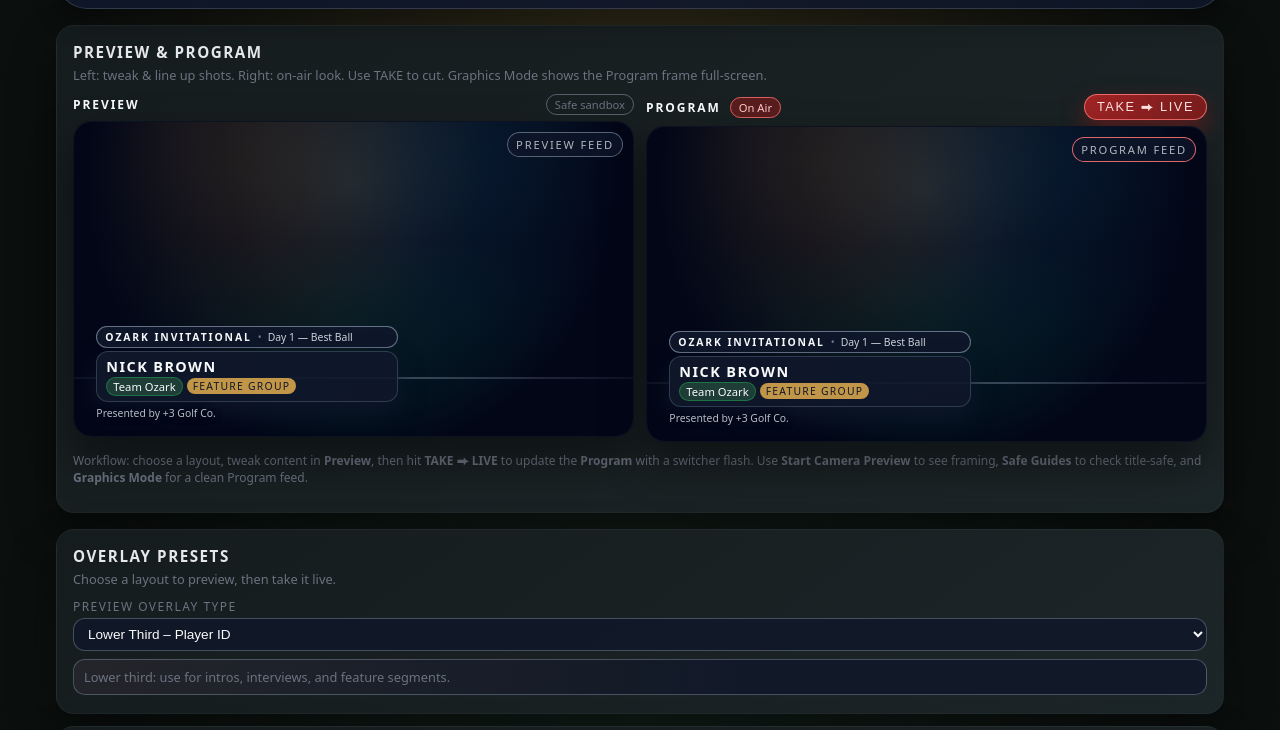
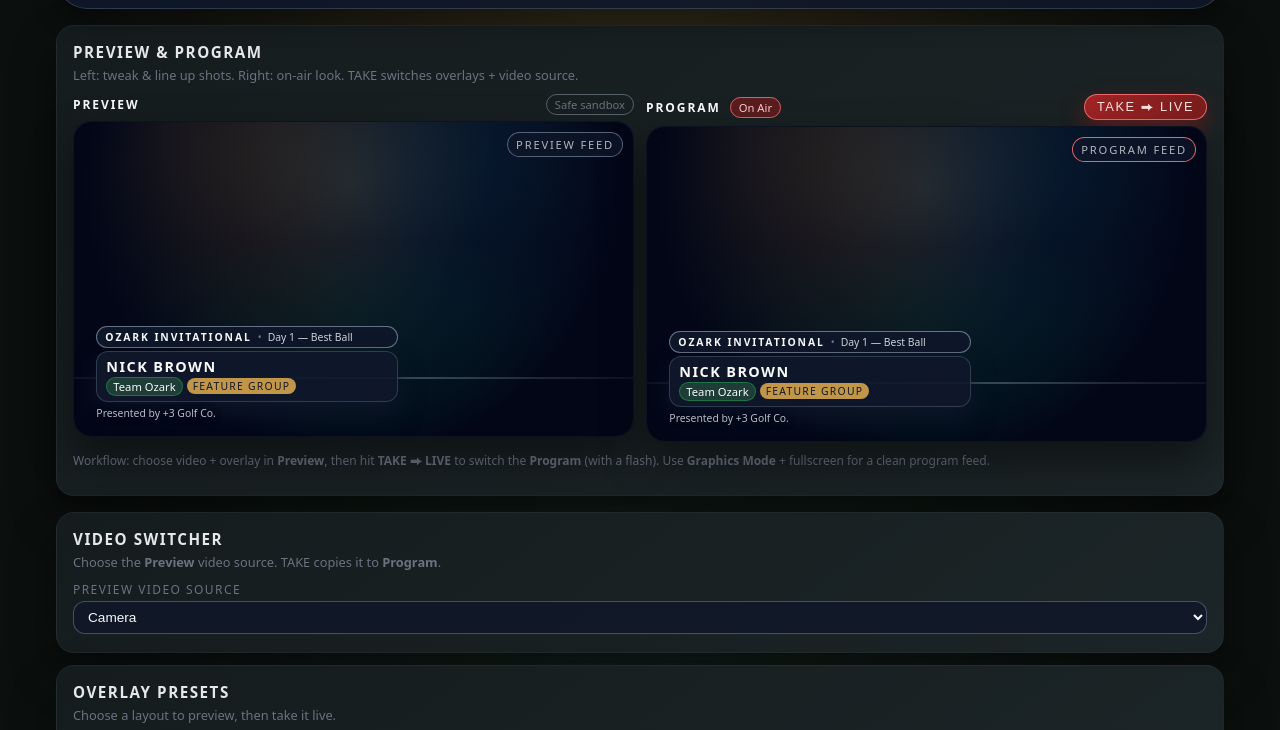
Before and after one commit to nicholasbrownworship/Broadcast-Lab, a plain HTML site: page index.html in a window 1280 px wide. Shown: the part 70-800 px from the top of the page. Drawn offline with Linux system fonts and the light colour scheme.

Commit message:
Update index.html

```diff
--- a/index.html
+++ b/index.html
@@ -31,6 +31,27 @@
     <main class="lab-main">
       <!-- LEFT COLUMN: CONTROLS & BRAND BOARD -->
       <section class="lab-column lab-column--left">
+        <!-- VIDEO SWITCHER -->
+        <section class="panel">
+          <div class="panel-header">
+            <h2>Video Switcher</h2>
+            <p class="panel-subtitle">
+              Choose the <strong>Preview</strong> video source. TAKE copies it to <strong>Program</strong>.
+            </p>
+          </div>
+
+          <div class="field-grid">
+            <div class="field">
+              <span class="field-label">Preview video source</span>
+              <select id="videoSourceSelect">
+                <option value="camera">Camera</option>
+                <option value="gradient">Background only</option>
+                <option value="black">Black / Fade to black</option>
+              </select>
+            </div>
+          </div>
+        </section>
+
         <!-- OVERLAY PICKER -->
         <section class="panel">
           <div class="panel-header">
@@ -227,7 +248,7 @@
           <div class="panel-header">
             <h2>Preview & Program</h2>
             <p class="panel-subtitle">
-              Left: tweak & line up shots. Right: on-air look. Use TAKE to cut. Graphics Mode shows the Program frame full-screen.
+              Left: tweak & line up shots. Right: on-air look. TAKE switches overlays + video source.
             </p>
           </div>
 
@@ -238,7 +259,7 @@
                 <span class="frame-label-title">Preview</span>
                 <span class="frame-label-tag">Safe sandbox</span>
               </div>
-              <div class="preview-frame">
+              <div class="preview-frame" data-video-source="camera">
                 <div class="preview-video">
                   <!-- Camera feed (preview) -->
                   <video id="previewCam" class="cam-feed" autoplay muted playsinline></video>
@@ -440,7 +461,7 @@
                   TAKE ⮕ LIVE
                 </button>
               </div>
-              <div class="preview-frame program-frame">
+              <div class="preview-frame program-frame" data-video-source="camera">
                 <div class="preview-video">
                   <!-- Camera feed (live/program) -->
                   <video id="liveCam" class="cam-feed" autoplay muted playsinline></video>
@@ -636,7 +657,7 @@
           </div>
 
           <p class="preview-hint">
-            Workflow: choose a layout, tweak content in <strong>Preview</strong>, then hit <strong>TAKE ⮕ LIVE</strong> to update the <strong>Program</strong> with a switcher flash. Use <strong>Start Camera Preview</strong> to see framing, <strong>Safe Guides</strong> to check title-safe, and <strong>Graphics Mode</strong> for a clean Program feed.
+            Workflow: choose video + overlay in <strong>Preview</strong>, then hit <strong>TAKE ⮕ LIVE</strong> to switch the <strong>Program</strong> (with a flash). Use <strong>Graphics Mode</strong> + fullscreen for a clean program feed.
           </p>
         </section>
       </section>
```
